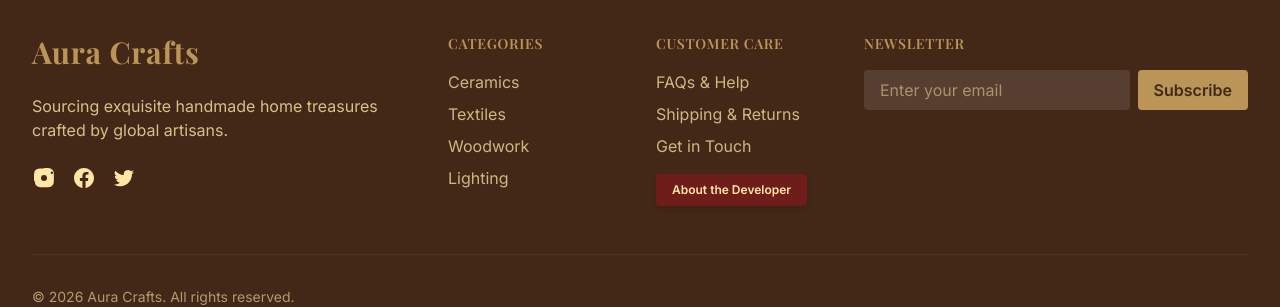
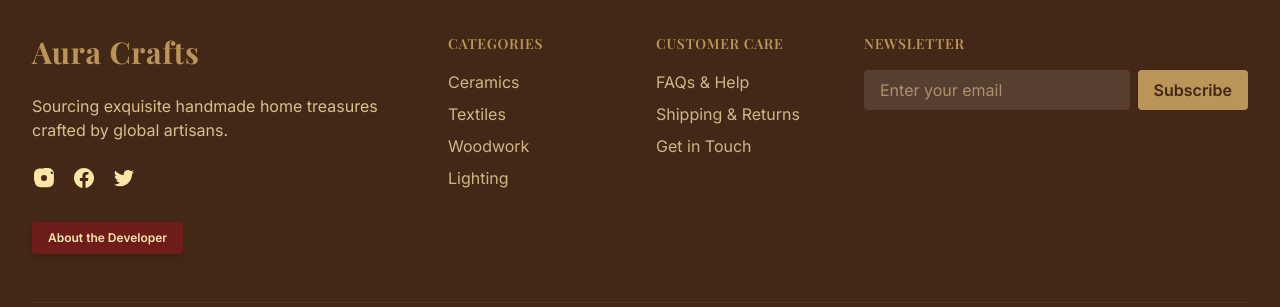
Before and after one commit to imdudassir943/HandMadeCrafts, a Next.js app in the folder frontend/: page / in a window 1280 px wide. Shown: the part 4453-4760 px from the top of the page. Built offline with nearby package versions, Linux system fonts and the light colour scheme; no server answers; a web font is replaced by a local one.

Commit message:
style: relocate 'About the Developer' footer button below social links

```diff
--- a/frontend/src/components/Footer/index.tsx
+++ b/frontend/src/components/Footer/index.tsx
@@ -87,6 +87,19 @@ export default function Footer() {
                 </svg>
               </a>
             </div>
+
+            {/* About the Developer Button */}
+            <div className="pt-2">
+              <Link href="/about-developer" passHref legacyBehavior>
+                <motion.a
+                  whileHover={{ y: -2, scale: 1.03 }}
+                  whileTap={{ scale: 0.97 }}
+                  className="inline-flex items-center justify-center rounded-button bg-brand-crimson text-brand-cream px-4 py-2 text-xs font-semibold hover:bg-brand-crimson/90 shadow-md hover:shadow-lg hover:shadow-brand-crimson/20 dark:hover:shadow-brand-crimson/30 transition-all duration-300 ease-out cursor-pointer"
+                >
+                  {t.developer}
+                </motion.a>
+              </Link>
+            </div>
           </div>
 
           <div className="mt-12 grid grid-cols-2 gap-8 xl:col-span-2 xl:mt-0">
@@ -118,24 +131,12 @@ export default function Footer() {
                   {t.support}
                 </h3>
                 <ul className="mt-4 space-y-2">
-                  {["faq", "shipping", "contact", "developer"].map((key) => (
+                  {["faq", "shipping", "contact"].map((key) => (
                     <li key={key}>
                       {key === "contact" ? (
                         <Link href="/contact" className="text-base text-brand-cream/75 hover:text-white transition-colors">
                           {t[key as keyof typeof t]}
                         </Link>
-                      ) : key === "developer" ? (
-                        <div className="pt-2">
-                          <Link href="/about-developer" passHref legacyBehavior>
-                            <motion.a
-                              whileHover={{ y: -2, scale: 1.03 }}
-                              whileTap={{ scale: 0.97 }}
-                              className="inline-flex items-center justify-center rounded-button bg-brand-crimson text-brand-cream px-4 py-2 text-xs font-semibold hover:bg-brand-crimson/90 shadow-md hover:shadow-lg hover:shadow-brand-crimson/20 dark:hover:shadow-brand-crimson/30 transition-all duration-300 ease-out cursor-pointer"
-                            >
-                              {t.developer}
-                            </motion.a>
-                          </Link>
-                        </div>
                       ) : (
                         <a href="#" className="text-base text-brand-cream/75 hover:text-white transition-colors">
                           {t[key as keyof typeof t]}
```
